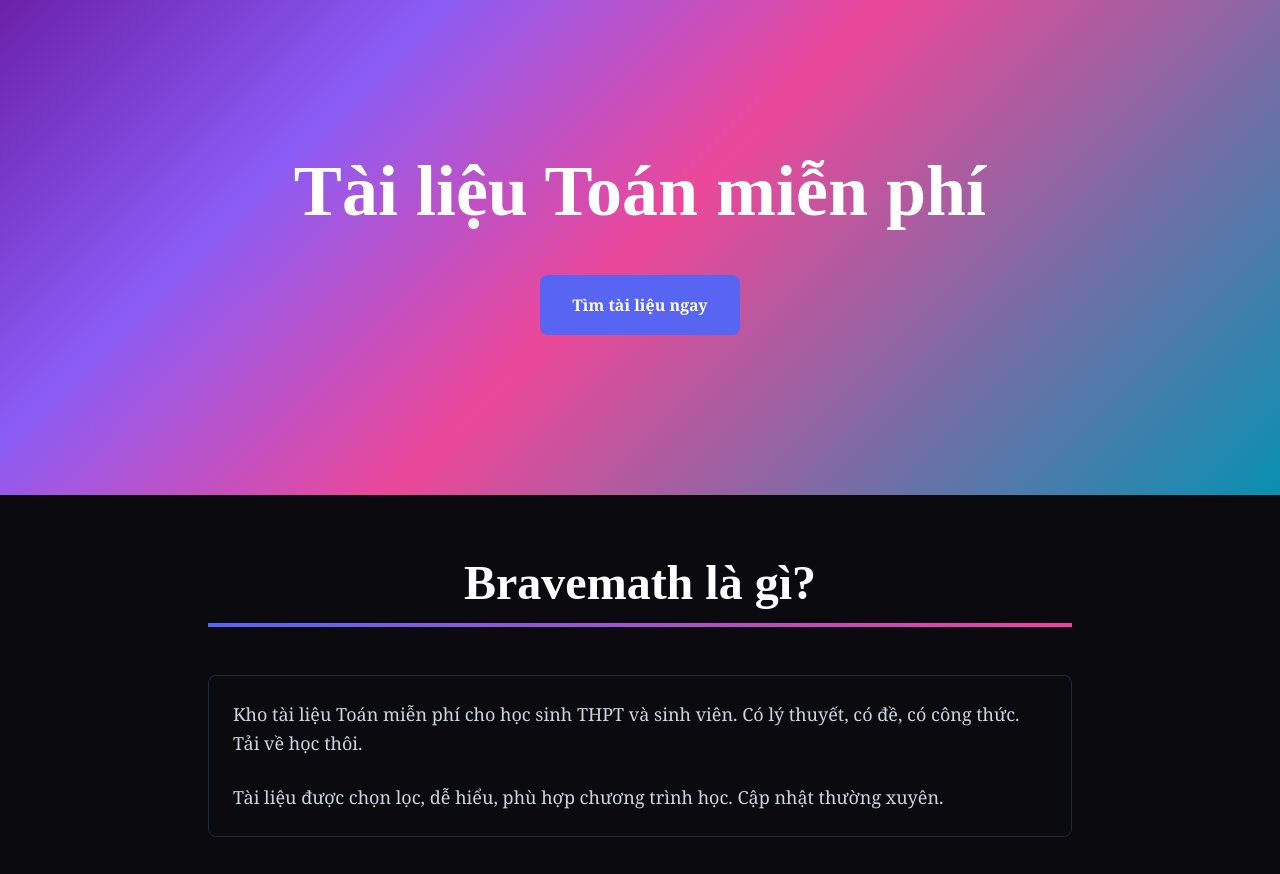
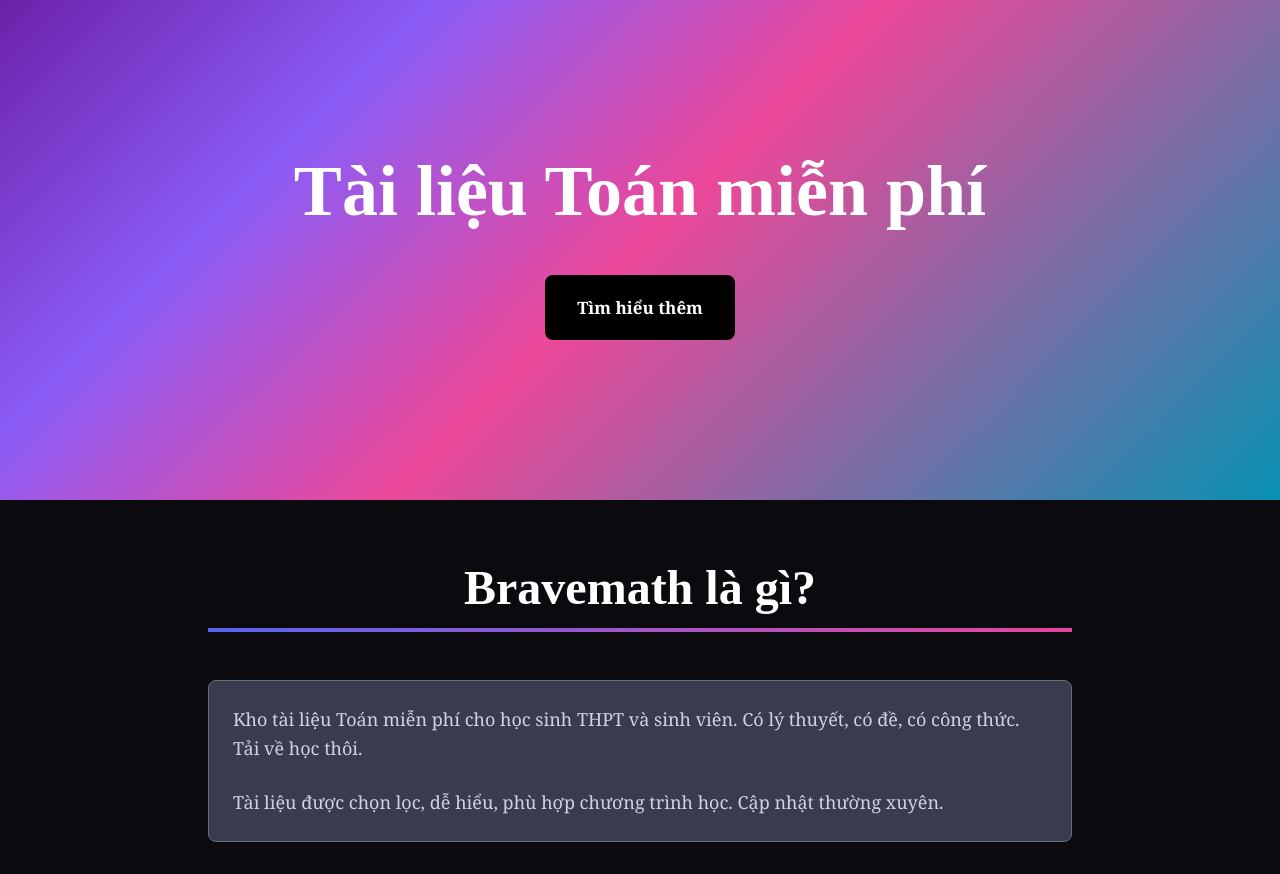
Before and after one commit to Bravee9/bravemath, a website built with Vite: page src/pages/index.html in a window 1280 px wide. Shown: the part 78-952 px from the top of the page. Built offline with nearby package versions, Linux system fonts and the light colour scheme.

Commit message:
Sửa lại tông màu, background color

```diff
--- a/src/css/input.css
+++ b/src/css/input.css
@@ -15,8 +15,8 @@
   body {
     @apply text-white font-sans antialiased;
     background: linear-gradient(135deg, #04003d 0%, #2c21a8 25%, #276cdb 50%, #006cbf 100%);
-    font-size: 16px;
-    line-height: 1.75;
+    font-size: 17px;
+    line-height: 1.95;
   }
 
   /* Headings base styles */
@@ -93,12 +93,12 @@
   /* Card cơ bản (khung chứa nội dung) */
   .card {
     @apply rounded-lg p-6 transition-all duration-300;
-    background-color: #0B0B0F;
-    border: 1px solid #1e293b;
+    background-color: #3b3b50;
+    border: 1px solid #5c7678;
   }
 
   .card:hover {
-    border-color: #444444;
+    border-color: #7f7f7f;
     box-shadow: 0 8px 24px #2596be;
   }
 
--- a/src/pages/index.html
+++ b/src/pages/index.html
@@ -196,8 +196,8 @@
 
             <!-- CTA Button -->
             <div class="text-center">
-                <a href="#documents" class="inline-block px-8 py-4 text-white font-bold rounded-lg transition" style="background-color: #5865F2;">
-                    Tìm tài liệu ngay
+                <a href="#documents" class="inline-block px-8 py-4 text-white font-bold rounded-lg transition" style="background-color: #000000;">
+                    Tìm hiểu thêm
                 </a>
             </div>
         </div>
```
Also changed, not shown: src/css/styles.css.
